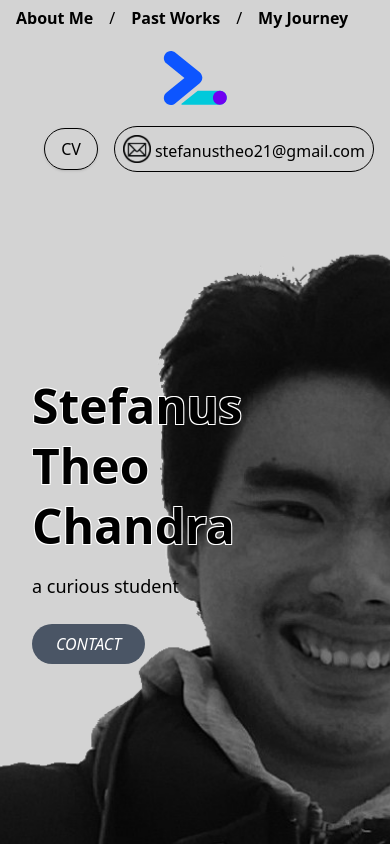
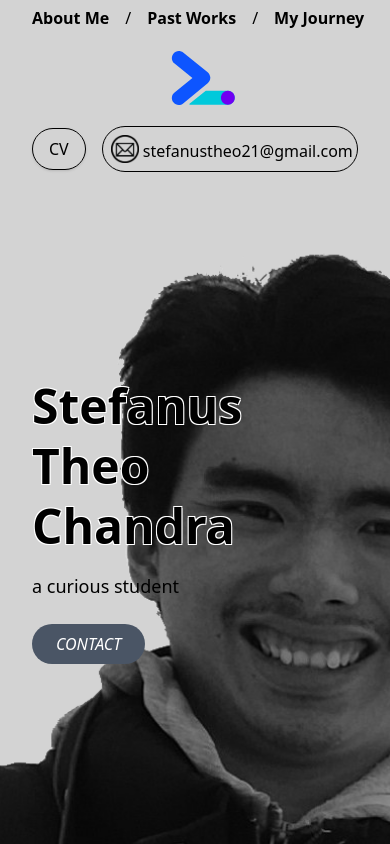
Before and after one commit to stheo254/website, a React (Vite) app: page / in a window 390 px wide. Shown: the top 844 px of the page. Built offline with nearby package versions, Linux system fonts and the light colour scheme.

Commit message:
good enough?

```diff
--- a/src/Header.tsx
+++ b/src/Header.tsx
@@ -20,7 +20,7 @@ function Header(props: ScrollButtonsProps) {
   };
   return (
     // Header.jsx
-    <header className="flex flex-wrap justify-around items-center top-0 p-4 relative">
+    <header className="flex flex-wrap justify-around items-center top-0 p-4 relative ml-4">
       {/* Left Navigation */}
       <div className="flex items-center space-x-4 sm:w-auto w-full justify-start sm:justify-start ">
         <nav className="flex items-end space-x-4">
@@ -53,7 +53,7 @@ function Header(props: ScrollButtonsProps) {
       </div>
 
       {/* Right Section (CV and Email) */}
-      <div className="flex items-center gap-4 sm:w-auto w-full justify-end mt-4 sm:mt-0">
+      <div className="flex items-center gap-4 sm:w-auto w-full justify-end mt-4 sm:mt-0 mr-4">
         <a
           href="https://drive.google.com/uc?export=download&id=1EnwESEtgzeUQdHjNH0ErV3KHlRUm2GRW"
           target="_blank"
--- a/src/Timeline2.tsx
+++ b/src/Timeline2.tsx
@@ -58,8 +58,8 @@ const Timeline2: React.FC = () => {
           <div key={index} className="relative pb-8 flex items-center">
             {index !== 0 && (
               <div
-                className="absolute -left-5 top-0 w-1 bg-black "
-                style={{ height: 'calc(50% - 2rem)' }}
+                className="absolute -left-5 top-0 bg-black "
+                style={{ height: 'calc(50% - 2rem)', width: '2px' }}
               ></div>
             )}
 
@@ -67,7 +67,7 @@ const Timeline2: React.FC = () => {
 
             <div className="relative flex items-center mt-5">
               {/* Timeline Dot */}
-              <div className="w-4 h-4 bg-gray-400 rounded-full absolute -left-[26px] " />
+              <div className="w-4 h-4 bg-gray-400 rounded-full absolute -left-[27px] " />
 
               {/* Logo */}
               <FadeIn direction="left">
@@ -84,7 +84,7 @@ const Timeline2: React.FC = () => {
             {index !== timelineData.length - 1 && (
               <div
                 className="absolute -left-5 w-1 bg-black pb-5 "
-                style={{ top: 'calc(50% + 1rem)', height: 'calc(50% - 1rem)' }}
+                style={{ top: 'calc(50% + 1rem)', height: 'calc(50% - 1rem)', width: '2px' }}
               ></div>
             )}
             {/* Content */}
--- a/src/Titlecard.tsx
+++ b/src/Titlecard.tsx
@@ -11,7 +11,7 @@ function Titlecard(props: PastWorkProps) {
     <>
       <main className="relative flex items-center justify-between p-8 min-h-screen overflow-hidden">
         {/* Background Image */}
-        <div className="absolute inset-0 bottom-0 -z-10 flex justify-center -ml-20 md:ml-0">
+        <div className="absolute inset-0 bottom-0 -z-10 flex justify-center -ml-40 md:ml-0">
           <img src={myPic} alt="desc" className=" h-full max-w-none object-cover md:object-fill " />
         </div>
         {/* Content Section */}
```
Also changed, not shown: src/assets/il_fullxfull.4832901302_jj39.webp.
